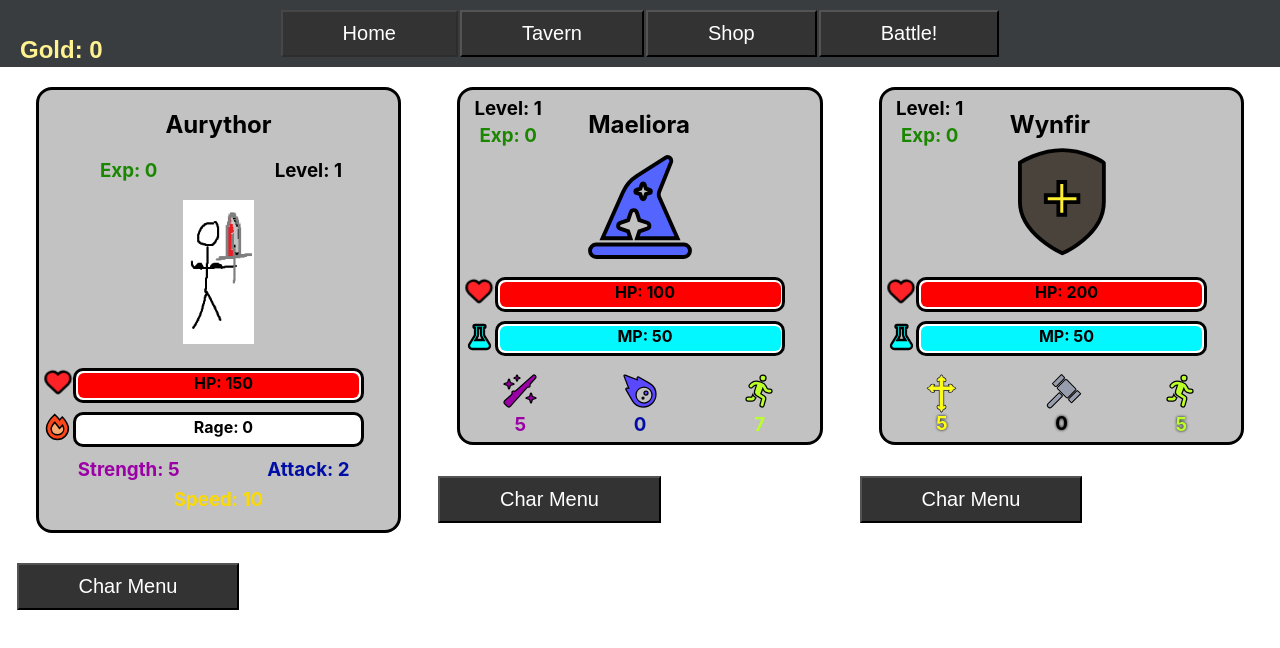
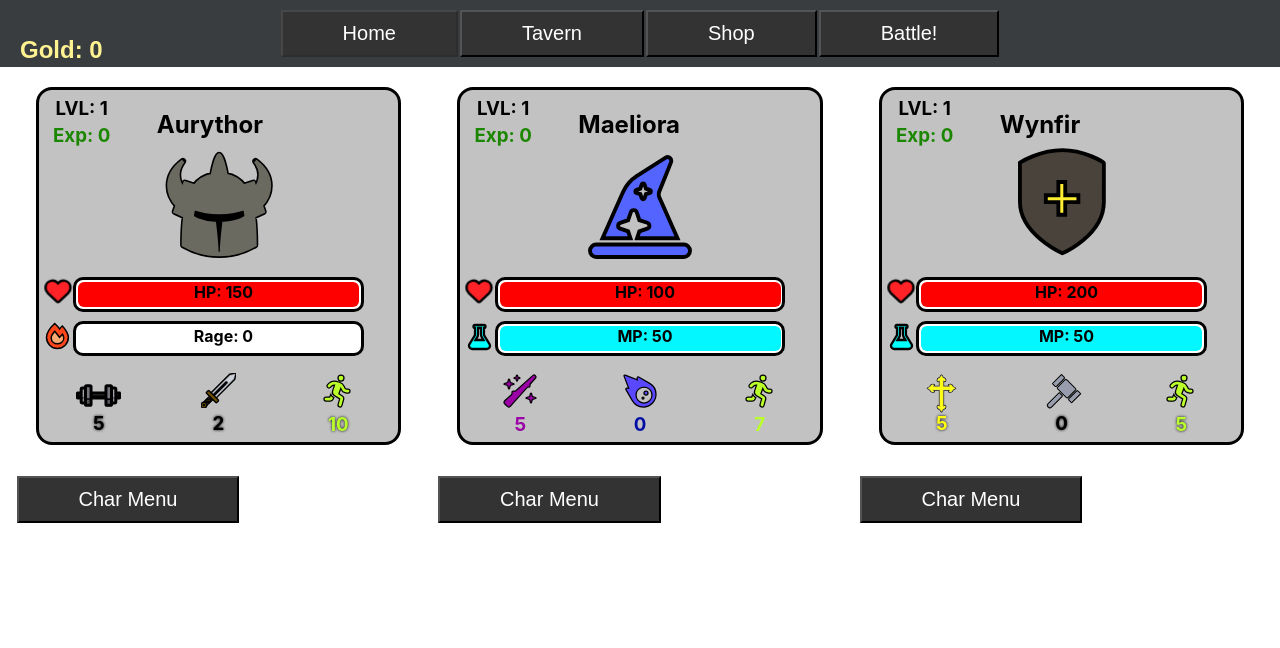
Before and after one commit to nicolas-momo/BM-Game, a React (Create React App) app: page / in a window 1280 px wide. Shown: the top 648 px of the page. Built offline with nearby package versions, Linux system fonts and the light colour scheme.

Commit message:
Warrior com icones, falta definir cores

```diff
--- a/src/Components/Characters/Mage.jsx
+++ b/src/Components/Characters/Mage.jsx
@@ -32,7 +32,7 @@ export class Mage extends React.Component {
       <div style={ mystyle }>
         <div style={ { display: 'flex', textAlign: 'center', } }>
           <div style={ { display: 'flex', flexDirection:'column', position: 'relative', top:'0', left: '2%', margin:'5px' }}>
-            <h3 style={ { color: 'black', marginLeft:'5px', margin:'2px', display: 'inline-block' } }>Level: { lvl }</h3>
+            <h3 style={ { color: 'black', marginLeft:'5px', margin:'2px', display: 'inline-block' } }>LVL: { lvl }</h3>
             <h3 style={ { marginLeft:'5px', margin:'2px', color: '#1b8700', display: 'inline-block'} }>Exp: { exp }</h3>
           </div>
           <h2 style={ { position: 'relative', left:'13%', bottom: '15%', top:'15%', marginBottom:'10%', color: 'black', display: 'inline-block' } }>{ name }</h2>
--- a/src/Components/Characters/Paladin.jsx
+++ b/src/Components/Characters/Paladin.jsx
@@ -34,7 +34,7 @@ export class Paladin extends React.Component {
           <div style={ mystyle }>
             <div style={ { display: 'flex', textAlign: 'center', } }>
               <div style={ { display: 'flex', flexDirection:'column', position: 'relative', top:'0', left: '2%', margin:'5px' }}>
-                <h3 style={ { color: 'black', marginLeft:'5px', margin:'2px', display: 'inline-block' } }>Level: { lvl }</h3>
+                <h3 style={ { color: 'black', marginLeft:'5px', margin:'2px', display: 'inline-block' } }>LVL: { lvl }</h3>
                 <h3 style={ { marginLeft:'5px', margin:'2px', color: '#1b8700', display: 'inline-block'} }>Exp: { exp }</h3>
               </div>
               <h2 style={ { position: 'relative', left:'13%', bottom: '15%', top:'15%', marginBottom:'10%', color: 'black', display: 'inline-block' } }>{ name }</h2>
--- a/src/Components/Characters/RandEnemy.jsx
+++ b/src/Components/Characters/RandEnemy.jsx
@@ -48,7 +48,7 @@ export class RandEnemy extends React.Component {
         </div>
           <GenericBar propValue={hp} propMaxValue={maxHp} propName={ 'HP' } color={ 'red' }/>
         <div style={ { marginTop: '-15%', } }>
-          <h3 style={ { color: '#9b00a6', margin: '10%', display: 'inline-block', width: '30%', } }>Faith: { stat }</h3>
+          <h3 style={ { color: '#9b00a6', margin: '10%', display: 'inline-block', width: '30%', } }>Stat: { stat }</h3>
           <h3 style={ { color: '#000ea6', margin: '10%', display: 'inline-block', width: '30%', } }>Attack: { dmg }</h3>
         </div>
         <h3 style={ { color: '#fad905', marginTop: '-8%', } }>Speed: { speed }</h3>
--- a/src/Components/Characters/Warrior.jsx
+++ b/src/Components/Characters/Warrior.jsx
@@ -1,39 +1,72 @@
 import React from "react";
 import PropTypes from "prop-types"
-import warriorImage from "../../Images/warrior.png";
+// import warriorImage from "../../Images/warrior.png";
 import { GenericBar } from "../Utility/GenericBar";
+import {ReactComponent as WarriorHelmet} from '../../Styles/svgs/warriorHelmet.svg'
+import {ReactComponent as Sword} from '../../Styles/svgs/swordSvg.svg'
+import {ReactComponent as Strength} from '../../Styles/svgs/dumbbells.svg'
+import { FontAwesomeIcon } from "@fortawesome/react-fontawesome";
 
 export class Warrior extends React.Component {
   render() {
     const { statSheet } = this.props;
     const { hp, maxHp, stat, dmg, speed, exp, lvl, name, mp, maxMp } = statSheet;
-    const mystyle = {
+     const mystyle = {
+      height: '22rem',
+      width: '25rem',
       border: 'solid',
       borderRadius: '1rem',
       flexDirection: 'row',
-      width: '25rem',
       backgroundColor: '#c2c2c2',
       textAlign: 'center',
       margin: '5%',
     }
+    const iconStyle = {
+      stroke:'black',
+      strokeWidth: '20',
+    }
+    const gridStyle = {
+      display: 'grid',
+      gridTemplateColumns: '1fr 1fr 1fr',
+      marginTop: '-3%'
+    }
       return (
-          <div style={ mystyle }>
-            <h2 style={ { color: 'black', textAlign: 'center', } }> { name }</h2>
-            <div style={ { marginTop: '-10%', } }>
-              <h3 style={ { color: '#1b8700', margin: '10%', display: 'inline-block', width: '30%', } }>Exp: { exp }</h3>
-              <h3 style={ { color: 'black', margin: '10%', display: 'inline-block', width: '30%', } }>Level: { lvl }</h3>
+        <div style={ mystyle }>
+          <div style={ { display: 'flex', textAlign: 'center', } }>
+            <div style={ { display: 'flex', flexDirection:'column', position: 'relative', top:'0', left: '2%', margin:'5px' }}>
+              <h3 style={ { color: 'black', marginLeft:'5px', margin:'2px', display: 'inline-block' } }>LVL: { lvl }</h3>
+              <h3 style={ { marginLeft:'5px', margin:'2px', color: '#1b8700', display: 'inline-block'} }>Exp: { exp }</h3>
             </div>
-            <div style={ { marginTop: '-15%', } }>
-              <img style={ { margin: "10%", width: '20%', height: '40%', display: 'inline-block', } } src={ warriorImage } alt="Warrior"></img>
+            {/* // falta centralizar os nomes em TODOS os chars, fiz oq deu pra deixar levemente ok */}
+            <h2 style={ { position: 'relative', left:'13%', bottom: '15%', top:'15%', marginBottom:'10%', color: 'black', display: 'inline-block' } }>{ name }</h2>
+          </div>
+          <div style={ { position:'relative', marginTop: '-15%', justifyContent: 'center'} }>
+          <WarriorHelmet style={{margin: '5%', width: '132px'}}/>
+          {/* <img style={ { margin: "10%", width: '20%', height: '40%', display: 'inline-block', } } src={ paladinImage } alt="Mage"></img> */}
+          </div>
+          <GenericBar propValue={hp} propMaxValue={maxHp} propName={ 'HP' } color={ 'red' }/>
+          <GenericBar propValue={mp} propMaxValue={maxMp} propName={ 'Rage' } color={ '#cc3000' } />
+          <div style={gridStyle}>
+          <div style={{ position:'relative' }}>
+            <div style={iconStyle}>
+              <Strength style={{width: '45px', marginTop: '-2px', marginBottom:'-12px', }}/>
             </div>
-              <GenericBar propValue={hp} propMaxValue={maxHp} propName={ 'HP' } color={ 'red' }/>
-              <GenericBar propValue={mp} propMaxValue={maxMp} propName={ 'Rage' } color={ '#cc3000' } />
-            <div style={ { marginTop: '-15%', } }>
-              <h3 style={ { color: '#9b00a6', margin: '10%', display: 'inline-block', width: '30%', } }>Strength: { stat }</h3>
-              <h3 style={ { color: '#000ea6', margin: '10%', display: 'inline-block', width: '30%', } }>Attack: { dmg }</h3>
+            <h3 style={ { color: 'black', marginTop: '2px', display: 'inline-block', textShadow:'0 0 3px black' } }>{ stat }</h3>
+          </div>
+          <div style={{ position:'relative' }}>
+            <div style={iconStyle}>
+              <Sword style={{width: '35px', marginTop: '-2px', marginBottom:'-2px', }}/>
             </div>
-            <h3 style={ { color: '#fad905', marginTop: '-8%', } }>Speed: { speed }</h3>
+            <h3 style={ { color: 'black', marginTop: '2px', display: 'inline-block', textShadow:'0 0 3px black' } }>{ dmg }</h3>
           </div>
+          <div style={{ position:'relative' }}>
+          <div style={iconStyle}>
+            <FontAwesomeIcon icon="running" size="2xl" style={{color: "#baff29",}} />
+          </div>
+          <h3 style={ { color: '#baff29', margin: '5%', display: 'inline-block', textShadow:'0 0 3px black' } }>{ speed }</h3>
+          </div>
+        </div>
+      </div>
     );
   }
 }
```
Also changed, not shown: src/Styles/svgs/dumbbells.svg (added), src/Styles/svgs/swordSvg.svg.
